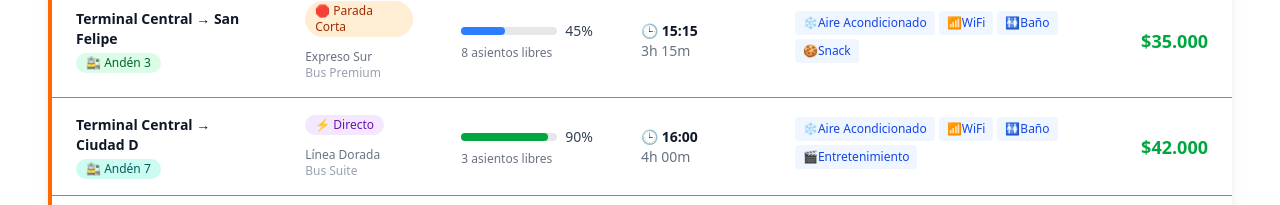
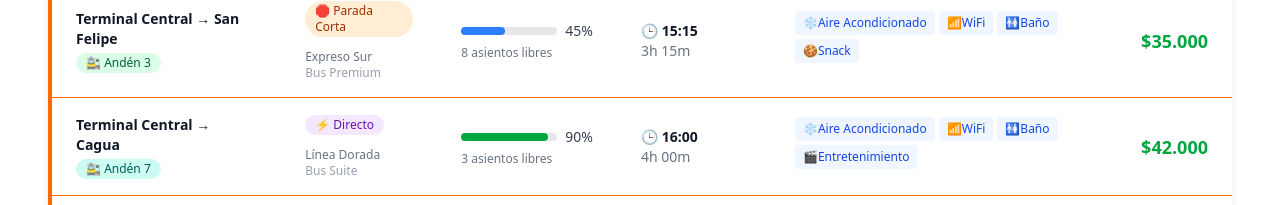
Before and after one commit to Davidleo03/rutas-terminal, a React (Vite) app in the folder client/: page /rutas/disponibles in a window 1280 px wide. Shown: the part 648-853 px from the top of the page. Built offline with nearby package versions, Linux system fonts and the light colour scheme.

Commit message:
Update AvailableRoutes.jsx

```diff
--- a/client/src/pages/Home/AvailableRoutes.jsx
+++ b/client/src/pages/Home/AvailableRoutes.jsx
@@ -37,7 +37,7 @@ const AvailableRoutes = () => {
     {
       id: 3,
       origen: 'Terminal Central',
-      destino: 'Ciudad D',
+      destino: 'Cagua',
       precio: 42000,
       duracion: '4h 00m',
       servicio: 'Directo',
```
